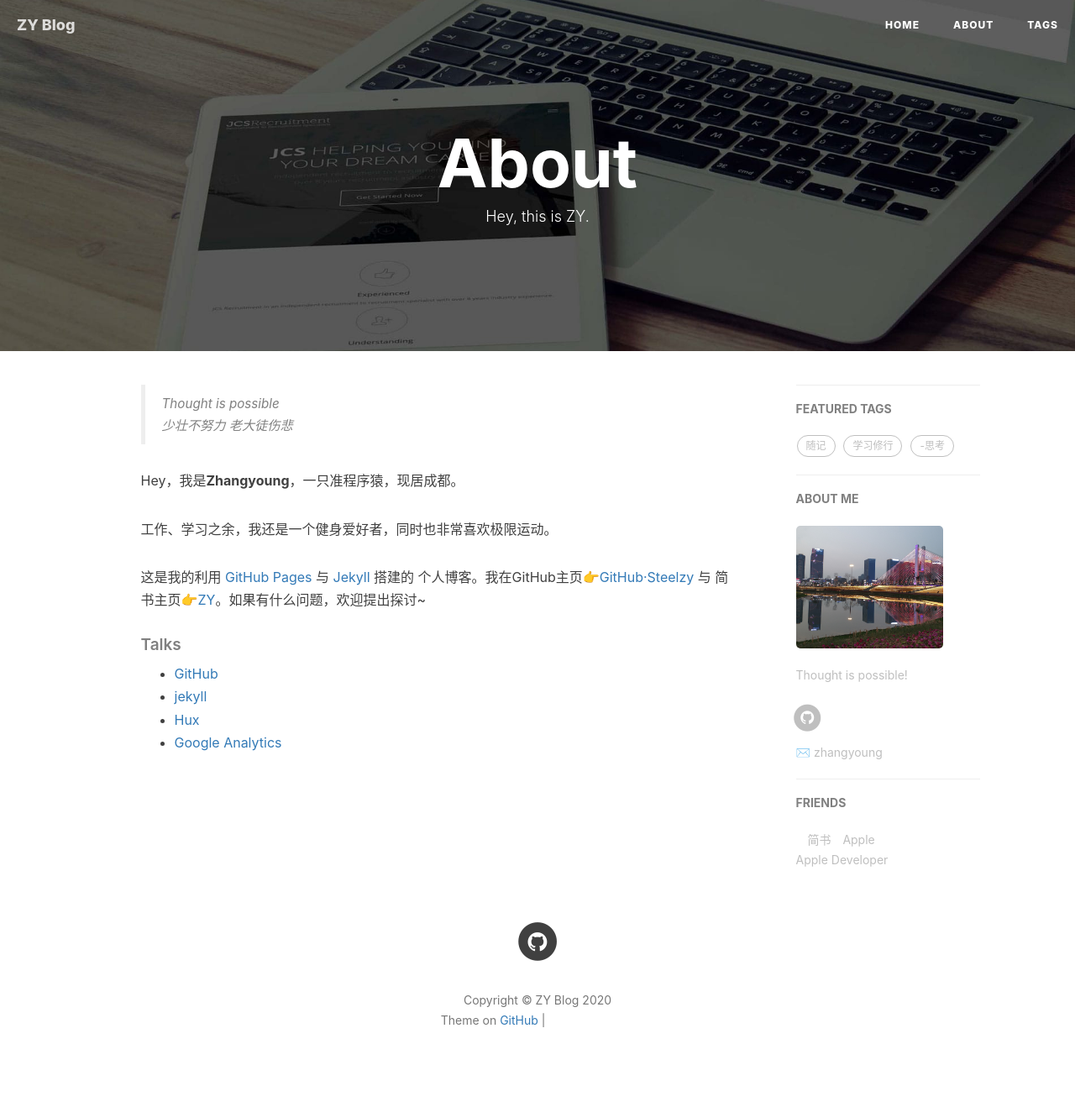
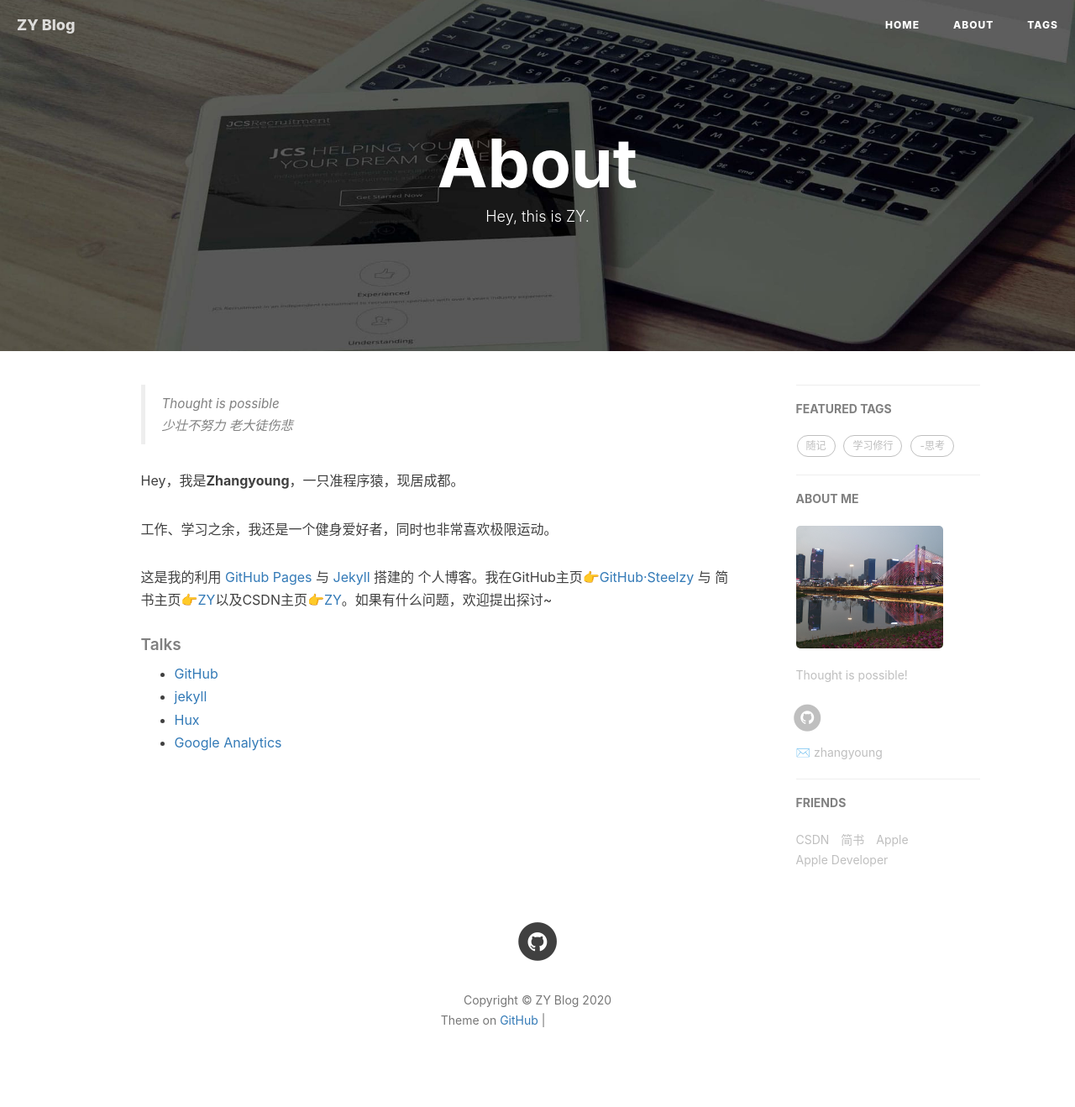
Before and after one commit to Steelzy/Steelzy.github.io, a Jekyll site: the page built from about.html, in a window 1280 px wide. Shown: the whole page at 84% size. Built offline with Jekyll 4.4.1, drawn with Linux system fonts in a browser that asks for light colours; nearby versions of some CDN libraries; comment, search, counter and statistics services are not loaded; grey boxes are pictures that could not be loaded.

Commit message:
修改部分信息参数

```diff
--- a/_config.yml
+++ b/_config.yml
@@ -99,8 +99,8 @@ service-worker: true
 # Friends
 friends: [
     {
-        title: "",
-        href: ""
+        title: "CSDN",
+        href: "https://blog.csdn.net/qq_37380575"
     },{
         title: "简书",
         href: "http://www.jianshu.com"
--- a/about.html
+++ b/about.html
@@ -22,7 +22,7 @@ header-img: "img/post-bg-rwd.jpg"
 
     <p>工作、学习之余，我还是一个健身爱好者，同时也非常喜欢极限运动。</p>
 
-    <p>这是我的利用 <a href="https://pages.github.com/">GitHub Pages</a> 与 <a href="http://jekyll.com.cn/">Jekyll</a> 搭建的 个人博客。我在GitHub主页<a href="https://github.com/Steelzy">👉GitHub·Steelzy</a> 与 简书主页<a href="http://www.jianshu.com/u/767e8bc3e775">👉ZY</a>。如果有什么问题，欢迎提出探讨~</p>
+    <p>这是我的利用 <a href="https://pages.github.com/">GitHub Pages</a> 与 <a href="http://jekyll.com.cn/">Jekyll</a> 搭建的 个人博客。我在GitHub主页<a href="https://github.com/Steelzy">👉GitHub·Steelzy</a> 与 简书主页<a href="http://www.jianshu.com/u/767e8bc3e775">👉ZY</a>以及CSDN主页<a href="https://blog.csdn.net/qq_37380575">👉ZY</a>。如果有什么问题，欢迎提出探讨~</p>
 
     <p></p>
 
```
